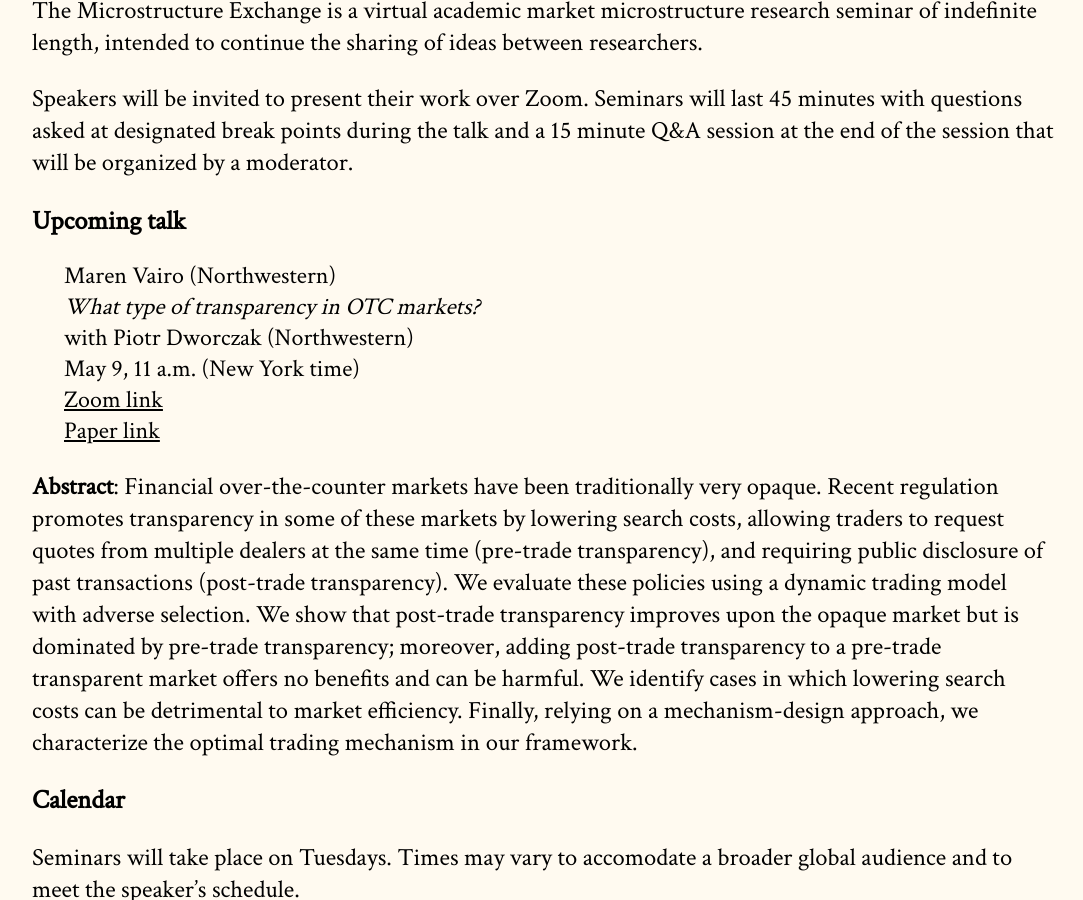
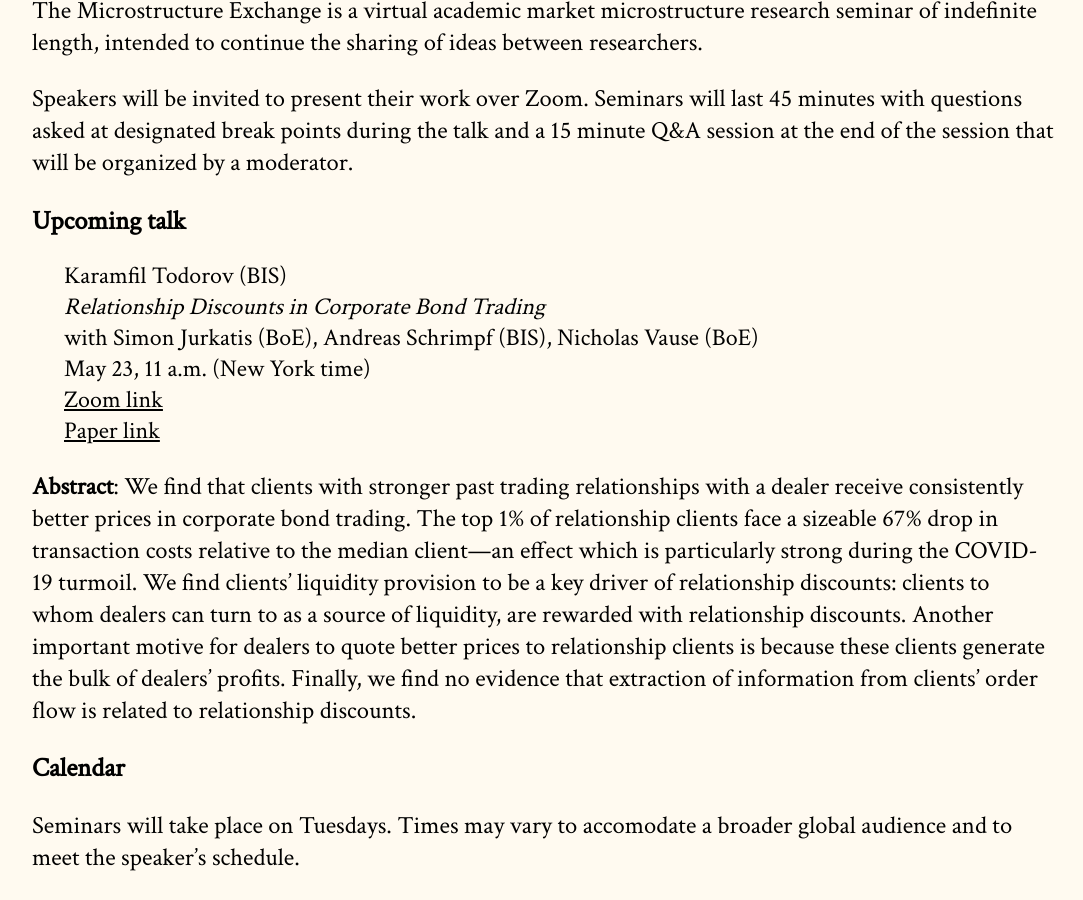
Before and after one commit to cpfiffer/microstructure.exchange, a Jekyll site: the page built from index.md, in a window 1280 px wide and 900 px high, scrolled down 257 px. Shown: the whole window, without its empty margins (96-1179 px from the left). Built offline with Jekyll 4.4.1, drawn with Linux system fonts in a browser that asks for light colours; some web fonts are replaced.

Commit message:
Update _config.yml

```diff
--- a/_config.yml
+++ b/_config.yml
@@ -11,19 +11,19 @@ github:
   owner_name: Cameron Pfiffer
 
 speaker-info:
-  speaker-name: "Maren Vairo (Northwestern)"
-  speaker-paper: "What type of transparency in OTC markets?"
-  coauthors: "Piotr Dworczak (Northwestern)"
-  speaker-date: "May 9, 11 a.m. (New York time)"
-  #paper-link: "https://papers.ssrn.com/sol3/papers.cfm?abstract_id=4267429"
-  paper-link: "/papers/Transparency_OTC.pdf" # If you have a file instead
+  speaker-name: "Karamfil Todorov (BIS)"
+  speaker-paper: "Relationship Discounts in Corporate Bond Trading"
+  coauthors: "Simon Jurkatis (BoE), Andreas Schrimpf (BIS), Nicholas Vause (BoE)"
+  speaker-date: "May 23, 11 a.m. (New York time)"
+  paper-link: "https://papers.ssrn.com/sol3/papers.cfm?abstract_id=4301416"
+  #paper-link: "/papers/Transparency_OTC.pdf" # If you have a file instead
   webinar-link: "https://stockholmuniversity.zoom.us/j/62801015499"
   # discussant: "Michael Noe (Eurex), Amit Goyal (SFI/Lausanne), and Eric Uhlmann (INSEAD)"
   # slides-link: /slides/RobinhoodSlides_TME.pdf
-  abstract: "Financial over-the-counter markets have been traditionally very opaque. Recent regulation promotes transparency in some of these markets by lowering search costs, allowing traders to request quotes from multiple dealers at the same time (pre-trade transparency), and requiring public disclosure of past transactions (post-trade transparency). We evaluate these policies using a dynamic trading model with adverse selection. We show that post-trade transparency improves upon the opaque market but is dominated by pre-trade transparency; moreover, adding post-trade transparency to a pre-trade transparent market offers no benefits and can be harmful. We identify cases in which lowering search costs can be detrimental to market efficiency. Finally, relying on a mechanism-design approach, we characterize the optimal trading mechanism in our framework."
+  abstract: "We find that clients with stronger past trading relationships with a dealer receive consistently better prices in corporate bond trading. The top 1% of relationship clients face a sizeable 67% drop in transaction costs relative to the median client—an effect which is particularly strong during the COVID-19 turmoil. We find clients’ liquidity provision to be a key driver of relationship discounts: clients to whom dealers can turn to as a source of liquidity, are rewarded with relationship discounts. Another important motive for dealers to quote better prices to relationship clients is because these clients generate the bulk of dealers’ profits. Finally, we find no evidence that extraction of information from clients’ order flow is related to relationship discounts."
 # March 14: Chester Spatt (Carnegie Mellon)
 # March 28: Basil Williams (NYU)
 # April 11: Maureen O'Hara (Cornell)
 # April 25: Marius Zoican (Rotman)
 # May 9: Maren Vairo (Northwestern)
-# May 23 Barbara Rindi (Bocconi)
+# May 23: Karamfil Todorov (BIS)
```
